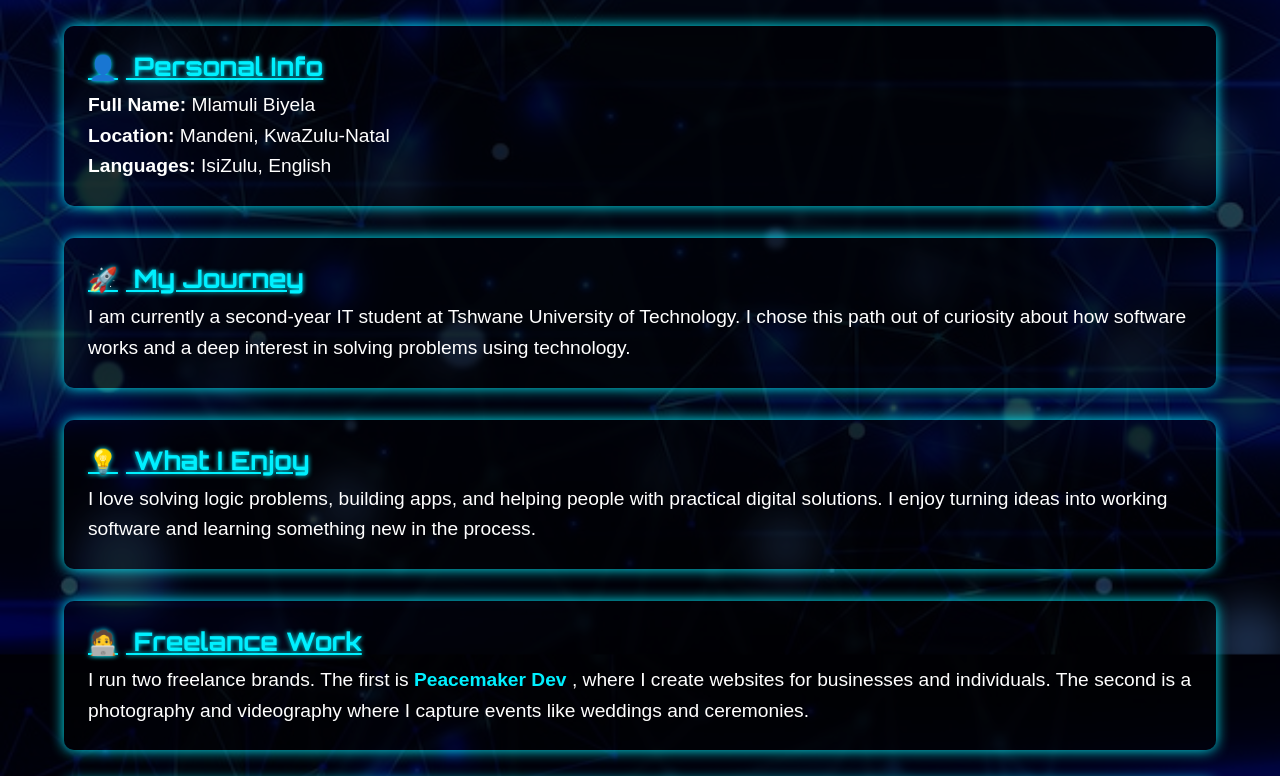
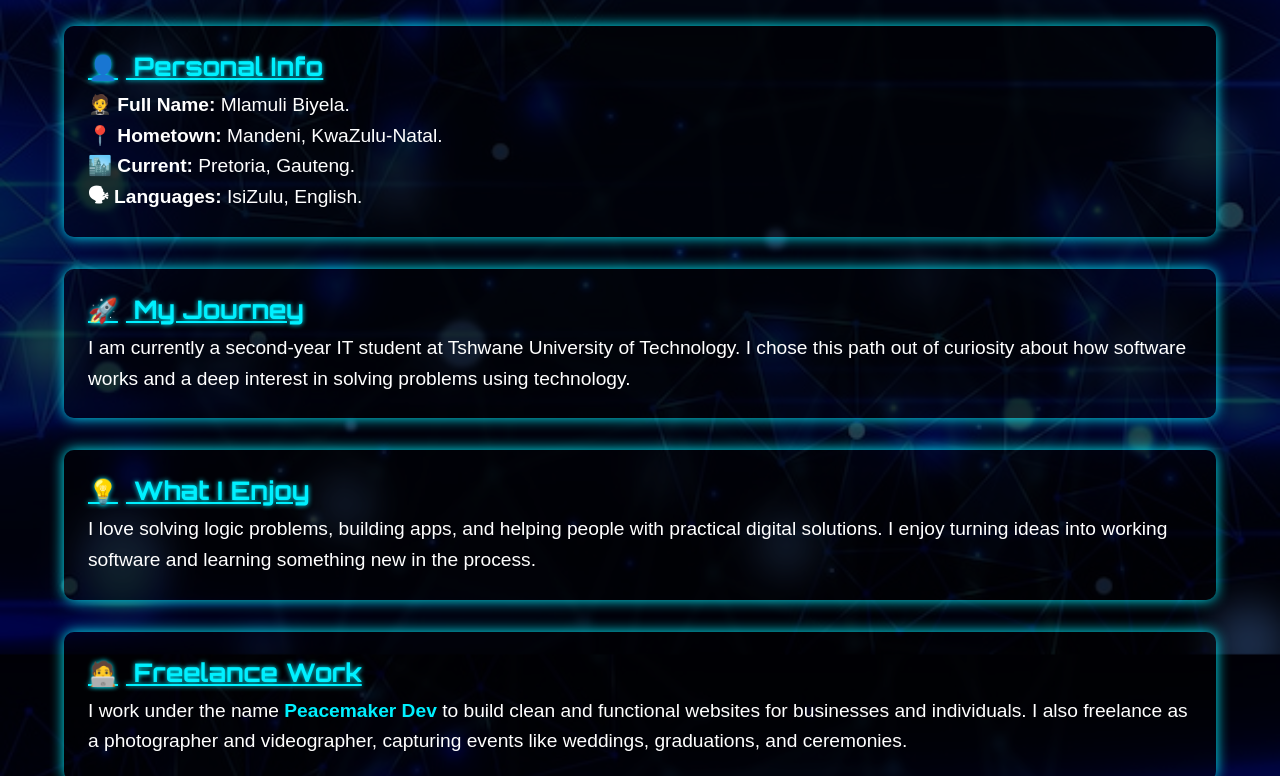
Before and after one commit to peacemaker-dev/Portfolio, a plain HTML site: page about.html in a window 1280 px wide. Shown: the part 172-948 px from the top of the page. Drawn offline with nearby package versions, Linux system fonts and the light colour scheme.

Commit message:
Personal details

```diff
--- a/about.html
+++ b/about.html
@@ -3,7 +3,7 @@
 <head>
     <meta charset="UTF-8">
     <meta name="viewport" content="width=device-width, initial-scale=1.0">
-    <title>Mlamuli Biyela | Portfolio</title>
+    <title>About | Mlamuli Biyela</title>
 
     <!-- Google Fonts -->
     <link href="https://fonts.googleapis.com/css2?family=Orbitron:wght@500;700&family=Unica+One&display=swap" rel="stylesheet">
@@ -28,9 +28,10 @@
             <h2>About Me</h2>
             <div class="about-section">
                 <h3><span class="emoji">👤</span> Personal Info</h3>
-                <p><strong>Full Name:</strong> Mlamuli Biyela</p>
-                <p><strong>Location:</strong> Mandeni, KwaZulu-Natal</p>
-                <p><strong>Languages:</strong> IsiZulu, English</p>
+                <p><strong>🤵 Full Name:</strong> Mlamuli Biyela.</p>
+                <p><strong>📍 Hometown:</strong> Mandeni, KwaZulu-Natal.</p>
+                <p><strong>🏙️ Current:</strong> Pretoria, Gauteng.</p>
+                <p><strong>🗣 Languages:</strong> IsiZulu, English.</p>
             </div>
 
             <div class="about-section">
@@ -49,8 +50,8 @@
 
             <div class="about-section">
                 <h3><span class="emoji">🧑‍💻</span> Freelance Work</h3>
-                <p>I run two freelance brands. The first is <strong><span style="color:#00f0ff;">Peacemaker Dev </span></strong>, where I create websites for businesses and individuals.
-                    The second is a photography and videography where I capture events like weddings and ceremonies.
+                <p>I work under the name <strong><span style="color:#00f0ff;">Peacemaker Dev</span></strong> to build clean and functional websites for businesses and individuals.
+                    I also freelance as a photographer and videographer, capturing events like weddings, graduations, and ceremonies.
                 </p>
             </div>
 
```
Also changed, not shown: contact.html (+1 -1 lines).
